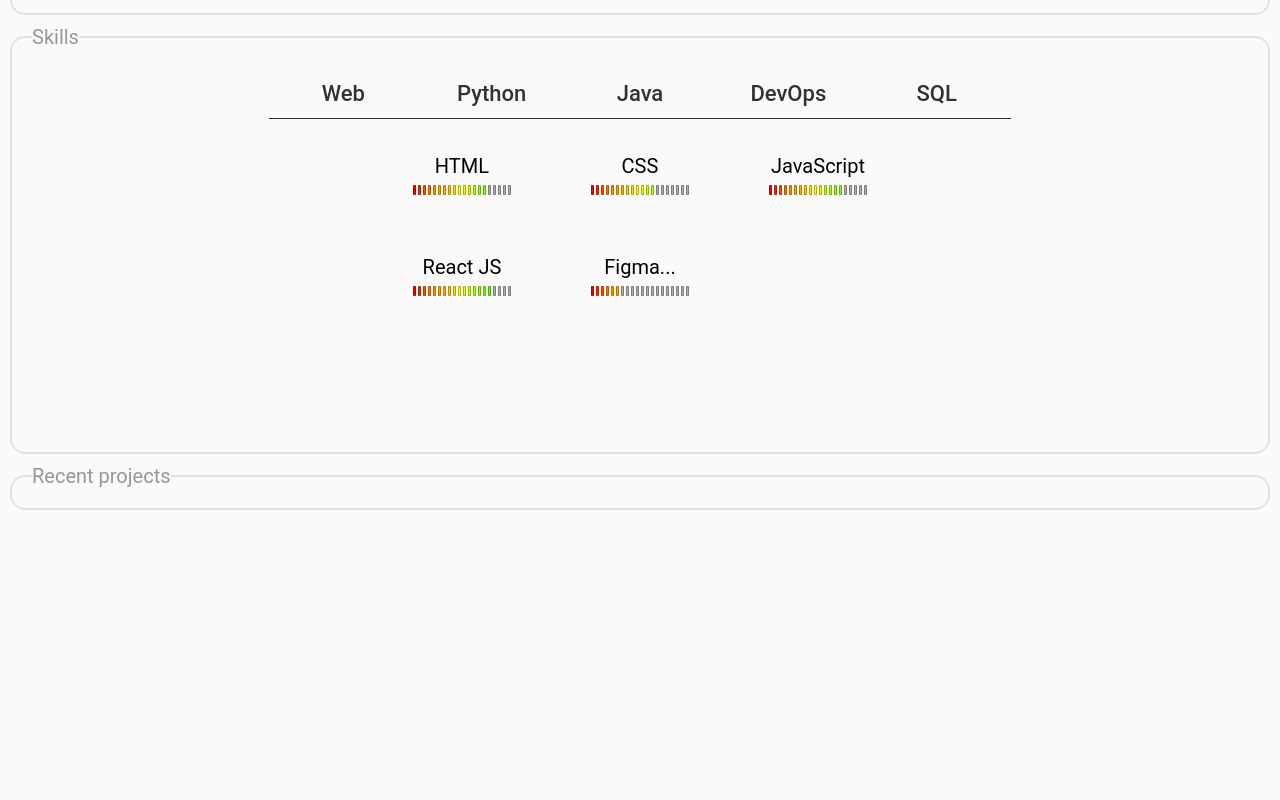
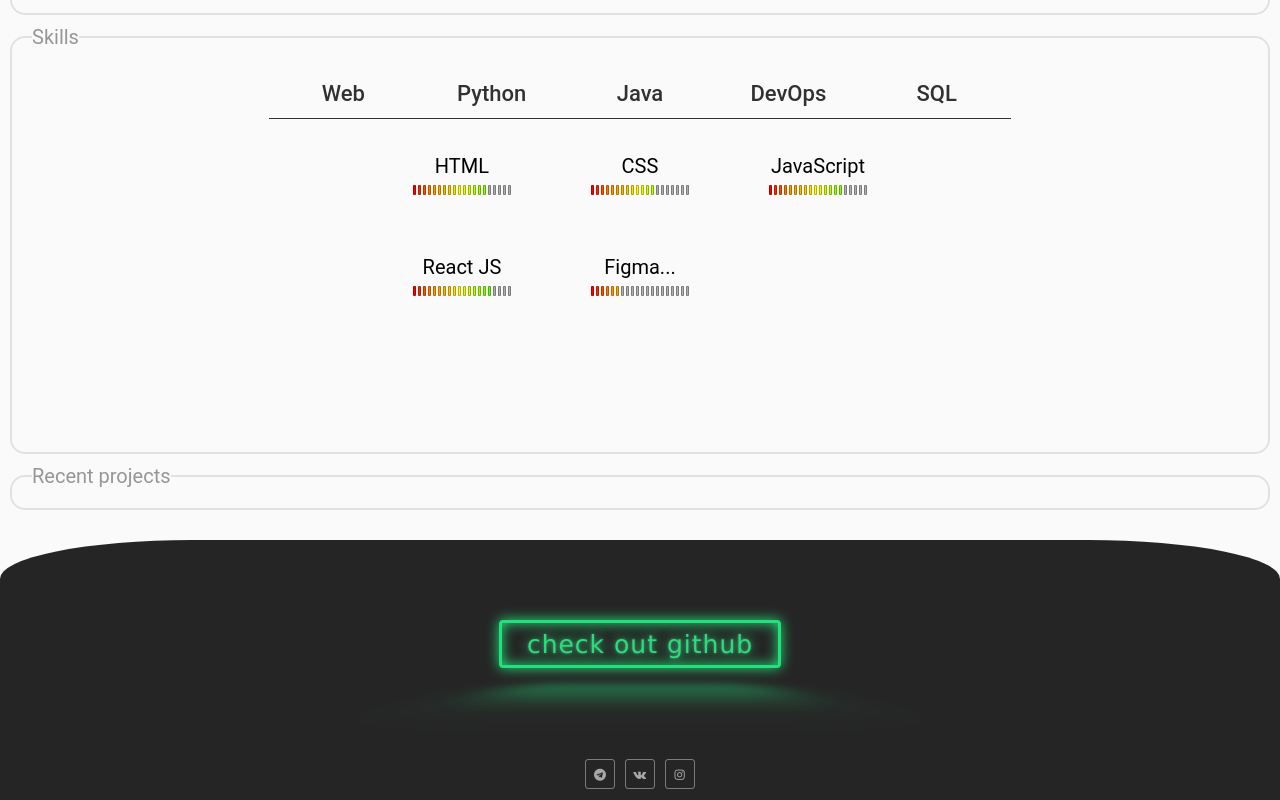
Before and after one commit to timmygunja/palmgreen, a React (Create React App) app: page / in a window 1280 px wide. Shown: the part 1794-2594 px from the top of the page. Before the commit the page ends 2314 px from the top, so only its background shows below. Built offline with nearby package versions, Linux system fonts and the light colour scheme; no server answers.

Commit message:
tweaked footer component

```diff
--- a/package.json
+++ b/package.json
@@ -11,6 +11,7 @@
     "react": "^17.0.2",
     "react-dom": "^17.0.2",
     "react-redux": "^8.0.2",
+    "react-router-dom": "^6.4.2",
     "react-scripts": "4.0.3",
     "styled-components": "^5.3.0",
     "web-vitals": "^1.1.2"
--- a/public/index.html
+++ b/public/index.html
@@ -3,6 +3,7 @@
   <head>
     <meta charset="utf-8" />
     <link rel="icon" href="%PUBLIC_URL%/favicon.png" />
+    <link rel="stylesheet" href="https://maxcdn.bootstrapcdn.com/font-awesome/4.7.0/css/font-awesome.min.css">
     <meta name="viewport" content="width=device-width, initial-scale=1" />
     <meta name="theme-color" content="#000000" />
     <!--
--- a/src/App.js
+++ b/src/App.js
@@ -6,6 +6,7 @@
 import SkillList from "./components/SkillList";
 import Bio from "./components/Bio";
 import Projects from "./components/Projects";
+import Footer from "./ui/layout/Footer";
 
 function App() {
   const refMe = useRef(null);
@@ -35,6 +36,8 @@
     eduMagLevel: "masters",
     eduMagTitle: "Future maga",
     eduMagYears: "2023 - 2025",
+
+    gitLink: "check out github",
   };
 
   const ruText = {
@@ -59,6 +62,8 @@
     eduMagLevel: "магистратура",
     eduMagTitle: "Будущая мага",
     eduMagYears: "2023 - 2025",
+
+    gitLink: "перейти на гитхаб",
   };
 
   const onClickMe = () => {
@@ -112,6 +117,8 @@
       <Section name={"Recent projects"}>
         <Projects />
       </Section>
+
+      <Footer />
     </div>
   );
 }
--- a/src/components/Projects.js
+++ b/src/components/Projects.js
@@ -6,30 +6,30 @@
 const Projects = (props) => {
   // const projects = [];
 
-  useEffect(() => {
-    try {
-      fetch(
-        "https://api.codetabs.com/v1/proxy?quest=https://github.com/timmygunja"
-      )
-        .then((response) => response.text())
-        .then((text) => {
-          // console.log(text);
-          const $ = cheerio.load(text);
-          let body = $(".body");
-          let projects = body.find(".your-repos-filter");
+  // useEffect(() => {
+  //   try {
+  //     fetch(
+  //       "https://api.codetabs.com/v1/proxy?quest=https://github.com/timmygunja"
+  //     )
+  //       .then((response) => response.text())
+  //       .then((text) => {
+  //         // console.log(text);
+  //         const $ = cheerio.load(text);
+  //         let body = $(".body");
+  //         let projects = body.find(".your-repos-filter");
 
-          projects.each((i, project) => {
-            let title = project.children("a");
-            console.log(project);
-            console.log(title);
-          });
+  //         projects.each((i, project) => {
+  //           let title = project.children("a");
+  //           console.log(project);
+  //           console.log(title);
+  //         });
 
-          console.log(projects);
-        });
-    } catch (error) {
-      console.log(error);
-    }
-  }, []);
+  //         console.log(projects);
+  //       });
+  //   } catch (error) {
+  //     console.log(error);
+  //   }
+  // }, []);
 
   return <div className={"projects"}></div>;
 };
--- a/src/store/ui-slice.js
+++ b/src/store/ui-slice.js
@@ -1,7 +1,8 @@
 import { createSlice } from "@reduxjs/toolkit";
 
 const engText = {
-  bioText: "Lorem ipsum dolor sit amet, consectetur adipiscing elit, sed do eiusmod tempor incididunt ut labore et dolore magna aliqua. Ut enim ad minim veniam, quis nostrud exercitation ullamco laboris nisi ut aliquip ex ea commodo consequat. Duis aute irure dolor in reprehenderit in voluptate velit esse cillum dolore eu fugiat nulla pariatur. Excepteur sint occaecat cupidatat non proident, sunt in culpa qui officia deserunt mollit anim id est laborum.Lorem ipsum dolor sit amet, consectetur adipiscing elit, sed do eiusmod tempor incididunt ut labore et dolore magna aliqua. Ut enim ad minim veniam, quis nostrud exercitation ullamco laboris nisi ut aliquip ex ea commodo consequat.",
+  bioText:
+    "Lorem ipsum dolor sit amet, consectetur adipiscing elit, sed do eiusmod tempor incididunt ut labore et dolore magna aliqua. Ut enim ad minim veniam, quis nostrud exercitation ullamco laboris nisi ut aliquip ex ea commodo consequat. Duis aute irure dolor in reprehenderit in voluptate velit esse cillum dolore eu fugiat nulla pariatur. Excepteur sint occaecat cupidatat non proident, sunt in culpa qui officia deserunt mollit anim id est laborum.Lorem ipsum dolor sit amet, consectetur adipiscing elit, sed do eiusmod tempor incididunt ut labore et dolore magna aliqua. Ut enim ad minim veniam, quis nostrud exercitation ullamco laboris nisi ut aliquip ex ea commodo consequat.",
   eduTitle: "Education",
 
   eduSchoolLevel: "mid - high",
@@ -21,6 +22,8 @@
   eduMagLevel: "masters",
   eduMagTitle: "Future maga",
   eduMagYears: "2023 - 2025",
+
+  gitLink: "check out github",
 };
 
 const uiSlice = createSlice({
--- /dev/null
+++ b/src/ui/elements/NeonButton.js
@@ -0,0 +1,16 @@
+import classes from "./NeonButton.module.css";
+
+const NeonButton = (props) => {
+  return (
+    <a
+      className={classes.button}
+      onClick={props.onClick}
+      href={props.href}
+      disabled={props.disabled}
+    >
+      {props.children}
+    </a>
+  );
+};
+
+export default NeonButton;
--- /dev/null
+++ b/src/ui/elements/NeonButton.module.css
@@ -0,0 +1,62 @@
+.button {
+  display: block;
+  margin: 10px;
+  padding: 0.25em 1em;
+  font-size: 1.25rem;
+  /* font-family: "Balsamiq Sans", cursive; */
+  font-family: Verdana, Geneva, Tahoma, sans-serif;
+  letter-spacing: 1px;
+  background: transparent;
+  border: 0.125em solid rgb(34, 224, 123);
+  border-radius: 4px;
+  color: rgb(34, 224, 123);
+  box-shadow: 0 0 0.5em 0 rgb(34, 224, 123), inset 0 0 0.5em 0 rgb(34, 224, 123);
+  text-shadow: 0 0 0.125em hsl(0 0% 100% / 0.3), 0 0 0.45em rgb(34, 224, 123);
+  transition: all 200ms linear;
+
+  position: relative;
+}
+
+.button::before {
+  content: "";
+  position: absolute;
+  pointer-events: none;
+  background-color: rgb(34, 224, 123);
+  top: 110%;
+  left: 0;
+  width: 100%;
+  height: 100%;
+
+  transform: perspective(1em) rotateX(30deg) scale(1, 0.3);
+  filter: blur(1em);
+  opacity: 0.5;
+}
+
+.button::after {
+  content: "";
+  position: absolute;
+  top: 0;
+  bottom: 0;
+  left: 0;
+  right: 0;
+  box-shadow: 0 0 1em 0.1em rgb(34, 224, 123);
+  opacity: 0;
+
+  transition: opacity 200ms linear;
+}
+
+.button:hover,
+.button:focus {
+  cursor: pointer;
+  color: white;
+  background-color: rgb(34, 224, 123);
+  text-shadow: none;
+}
+
+.button:hover::before,
+.button:focus::before,
+.button:hover::after,
+.button:focus::after {
+  opacity: 1;
+  transition: opacity 400ms linear;
+}
--- a/src/ui/global/Themes.js
+++ b/src/ui/global/Themes.js
@@ -1,3 +1,8 @@
+// const mainDarkColor = "#ff69b4";
+// const secondaryDarkColor = "rgba(255,105,180, 0.7)";
+const mainDarkColor = "rgb(34, 224, 123)";
+const secondaryDarkColor = "rgba(105, 255, 175, 0.7)";
+
 export const lightTheme = {
   body: "#fafafa",
   text: "#000000",
@@ -10,12 +15,9 @@
   // exam charts
   blendMode: "lighten",
   pathStroke: "black",
+
+  footerBackground: "rgba(0, 0, 0, 0.85)",
 };
-
-// const mainDarkColor = "#ff69b4";
-// const secondaryDarkColor = "rgba(255,105,180, 0.7)";
-const mainDarkColor = "rgb(34, 224, 123)";
-const secondaryDarkColor = "rgba(105, 255, 175, 0.7)";
 
 export const darkTheme = {
   body: "#313032",
@@ -30,4 +32,6 @@
   // exam charts
   blendMode: "darken",
   pathStroke: "white",
+
+  footerBackground: "rgba(0, 0, 0, 0.25)",
 };
--- a/src/ui/global/globalStyles.js
+++ b/src/ui/global/globalStyles.js
@@ -8,6 +8,7 @@
   }
 
   a,
+  button,
   .logotext,
   .section-legend,
   .skill-titles {
@@ -26,8 +27,8 @@
     transition: all 0.25s linear;
   }
 
-  .mainbar a:hover,
-  .mainbar a:focus,
+  .mainbar button:hover,
+  .mainbar button:focus,
   .skill-titles h3:hover,
   .skill-titles h3:focus {
     background-color: ${({ theme }) => theme.navLinkHover};
@@ -57,6 +58,11 @@
 
   g.logoBlend > path {
     stroke: ${({ theme }) => theme.pathStroke};
+  }
+
+  .footer {
+    background-color: ${({ theme }) => theme.footerBackground};
+  }
   `;
 
 export default GlobalStyles;
--- /dev/null
+++ b/src/ui/layout/Footer.css
@@ -0,0 +1,61 @@
+.footer {
+  /* min-height: 300px; */
+  margin-top: 30px;
+  /* background-color: rgba(0, 0, 0, 0.85); */
+  border-top-left-radius: 15%;
+  border-top-right-radius: 15%;
+
+  display: grid;
+  grid-template-rows: 4fr 1fr;
+}
+
+.footer-content {
+  padding: 40px;
+  margin: 30px;
+}
+
+.footer-links {
+  margin: 5px;
+}
+
+.social-test {
+  text-align: center;
+  font-size: 30px;
+}
+
+.social-test h2 {
+  color: #fff;
+  font-family: Futura, "Trebuchet MS", Arial, sans-serif;
+  font-weight: 100;
+}
+
+.social-test div {
+  color: rgba(255, 255, 255, 0.6);
+  display: inline-block;
+  width: 30px;
+  height: 30px;
+  line-height: 28px;
+  padding: 1%;
+  border: 1px solid rgba(255, 255, 255, 0.4);
+  border-radius: 3px;
+  cursor: pointer;
+  margin: 5px;
+  transition: ease 0.3s;
+}
+
+.social-test i {
+  transform: scale(0.6);
+}
+
+.social-test div:hover {
+  color: rgba(255, 255, 255, 1);
+  border: 1px solid rgba(255, 255, 255, 1);
+}
+
+.social:hover > div {
+  opacity: 0.5;
+}
+
+.social:hover > div:hover {
+  opacity: 1;
+}
--- /dev/null
+++ b/src/ui/layout/Footer.js
@@ -0,0 +1,47 @@
+import { useSelector } from "react-redux";
+import NeonButton from "../elements/NeonButton";
+import "./Footer.css";
+
+const Footer = (props) => {
+  const { gitLink } = useSelector((state) => state.ui.currentText);
+
+  const telegramLink = "https://t.me/timmygunjaa";
+  const vkLink = "https://vk.com/timmygunja";
+  const instaLink = "https://instagram.com/timmygunja_";
+  const githubLink = "https://github.com/timmygunja";
+
+  const redirectToTg = () => {
+    window.location.assign(telegramLink);
+  };
+
+  const redirectToVk = () => {
+    // window.location.assign(vkLink);
+  };
+
+  const redirectToInsta = () => {
+    // window.location.assign(instaLink);
+  };
+
+  return (
+    <div className="footer">
+      <div className="footer-content hard-centered">
+        <NeonButton href={githubLink}>{gitLink}</NeonButton>
+      </div>
+      <div className="footer-links hard-centered">
+        <div className="social-test">
+          <div onClick={redirectToTg}>
+            <i className="fa fa-telegram" aria-hidden="true"></i>
+          </div>
+          <div onClick={redirectToVk}>
+            <i className="fa fa-vk" aria-hidden="true"></i>
+          </div>
+          <div onClick={redirectToInsta}>
+            <i className="fa fa-instagram" aria-hidden="true"></i>
+          </div>
+        </div>
+      </div>
+    </div>
+  );
+};
+
+export default Footer;
```
Also changed, not shown: 1 other file (tests, documents, lock files or other folders).
